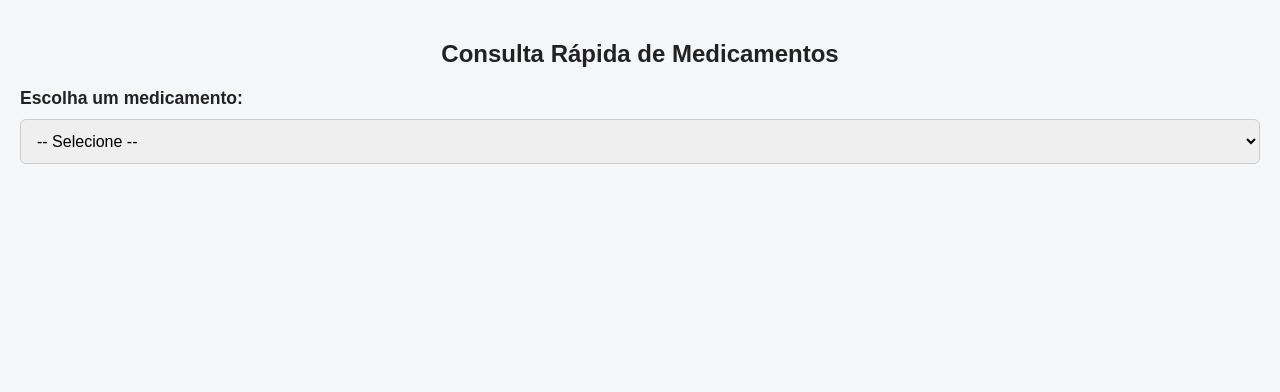
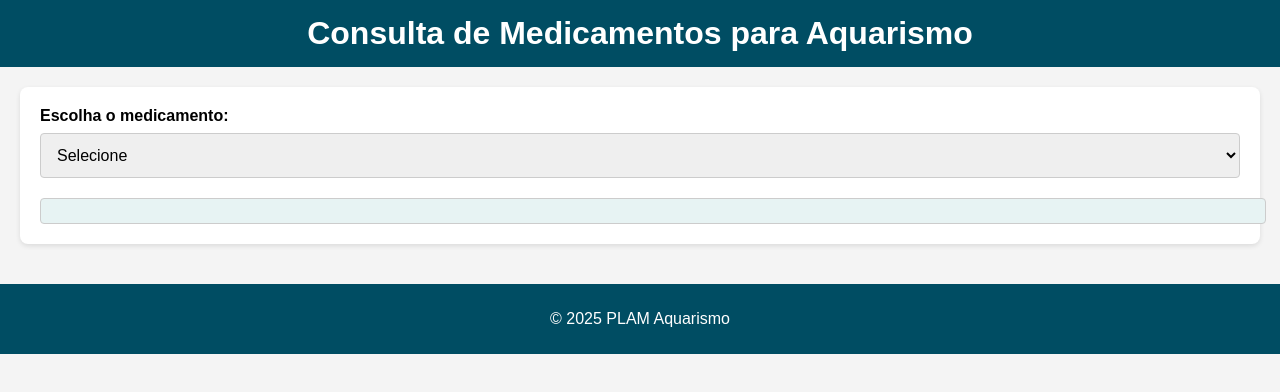
Before and after one commit to luizmourademoura/parasitas, a plain HTML site: page index.html in a window 1280 px wide. Drawn offline with Linux system fonts and the light colour scheme.

Commit message:
Update index.html

```diff
--- a/index.html
+++ b/index.html
@@ -1,206 +1,186 @@
 <!DOCTYPE html>
-<html lang="pt-BR">
+<html lang="pt-br">
 <head>
     <meta charset="UTF-8">
     <meta name="viewport" content="width=device-width, initial-scale=1.0">
-  <meta name="theme-color" content="#81d4fa">
-  <link rel="manifest" href="manifest.json">
-  <title>Consulta Medicamentos - PLAM</title>
+    <title>Consulta de Medicamentos para Aquarismo</title>
     <style>
         body {
-      font-family: sans-serif;
-      background: #f4f6f8;
-      padding: 20px;
+            font-family: Arial, sans-serif;
+            background-color: #f4f4f4;
             margin: 0;
-      color: #222;
+            padding: 0;
         }
 
-    h2 {
-      font-size: 1.5em;
+        header {
+            background-color: #004d63; /* Azul petróleo */
+            color: white;
             text-align: center;
+            padding: 15px 0;
+        }
+
+        h1 {
+            margin: 0;
+        }
+
+        .container {
+            max-width: 1200px;
+            margin: 20px auto;
+            padding: 20px;
+            background-color: white;
+            border-radius: 8px;
+            box-shadow: 0 2px 5px rgba(0, 0, 0, 0.1);
+        }
+
+        .box-medicamento {
+            margin-bottom: 20px;
+        }
+
+        select, .output {
+            width: 100%;
+            padding: 12px;
+            font-size: 16px;
+            margin-top: 8px;
+            border: 1px solid #ccc;
+            border-radius: 4px;
         }
 
         label {
             font-weight: bold;
-      display: block;
-      margin-top: 20px;
-      font-size: 1.1em;
         }
 
-    select {
-      width: 100%;
-      padding: 12px;
-      margin-top: 10px;
-      font-size: 1em;
-      border-radius: 6px;
-      border: 1px solid #ccc;
+        .output {
+            margin-top: 20px;
+            background-color: #e7f3f3;
         }
 
-    .info-box {
-      background: #e0f7fa;
-      border: 1px solid #81d4fa;
-      border-radius: 6px;
-      padding: 15px;
-      margin-top: 20px;
-      display: none;
+        footer {
+            text-align: center;
+            margin-top: 40px;
+            padding: 10px;
+            background-color: #004d63; /* Azul petróleo */
+            color: white;
         }
 
-    .info-box h3 {
-      margin-top: 0;
+        @media (max-width: 768px) {
+            body {
+                font-size: 14px;
             }
 
-    p {
-      margin: 8px 0;
+            select, .output {
+                padding: 10px;
+            }
+
+            .box-medicamento {
+                margin-bottom: 15px;
+            }
         }
     </style>
 </head>
 <body>
-  <h2>Consulta Rápida de Medicamentos</h2>
-  <label for="medicamento">Escolha um medicamento:</label>
-  <select id="medicamento" onchange="mostrarInfo()">
-    <option value="">-- Selecione --</option>
-    <option value="metronidazol">Metronidazol</option>
-    <option value="mebendazol">Mebendazol</option>
-    <option value="levamisol">Levamisol HCl</option>
-    <option value="praziquantel">Praziquantel</option>
-    <option value="niclosamida">Niclosamida</option>
-    <option value="albendazol">Albendazol</option>
-    <option value="piperazina">Piperazina</option>
-    <option value="formol">Formol (37%)</option>
-    <option value="cobre">Sulfato de Cobre</option>
-    <option value="triclorfon">Triclorfon (Dipterex)</option>
-    <option value="fembendazol">Fembendazol</option>
-    <option value="azulmetileno">Azul de Metileno</option>
-    <option value="verde">Verde de Malaquita</option>
-    <option value="permanganato">Permanganato de Potássio</option>
-    <option value="neomicina">Sulfato de Neomicina</option>
-    <option value="oxolinico">Ácido Oxolínico</option>
-    <option value="nalidixico">Ácido Nalidíxico</option>
-    <option value="nitrofurantoina">Nitrofurantoína</option>
-    <option value="furozolidona">Furozolidona</option>
-    <option value="azitromicina">Azitromicina</option>
-    <option value="quinina">Cloridrato de Quinina</option>
-    <option value="ascorbico">Ácido Ascórbico</option>
-    <option value="cloranfenicol">Cloranfenicol</option>
-    <option value="oxitetraciclina">Oxitetraciclina</option>
+
+<header>
+    <h1>Consulta de Medicamentos para Aquarismo</h1>
+</header>
+
+<div class="container">
+    <div class="box-medicamento">
+        <label for="medicamento">Escolha o medicamento:</label>
+        <select id="medicamento" onchange="exibirInformacoes()">
+            <option value="">Selecione</option>
+            <option value="Mebendazol">Mebendazol</option>
+            <option value="Niclosamida">Niclosamida</option>
+            <option value="Albendazol">Albendazol</option>
+            <option value="Piperazina">Piperazina</option>
+            <option value="Formol">Formol</option>
+            <option value="Sulfato de Cobre">Sulfato de Cobre</option>
+            <option value="Fembendazol">Fembendazol</option>
+            <option value="Azul de Metileno">Azul de Metileno</option>
+            <option value="Verde de Malaquita">Verde de Malaquita</option>
+            <option value="Permanganato de Potássio">Permanganato de Potássio</option>
+            <option value="Sulfato de Neomicina">Sulfato de Neomicina</option>
+            <option value="Ácido Oxolínico">Ácido Oxolínico</option>
+            <option value="Nitrofurantoína">Nitrofurantoína</option>
+            <option value="Azitromicina">Azitromicina</option>
+            <option value="Metronidazol">Metronidazol</option>
+            <option value="Praziquantel">Praziquantel</option>
+            <option value="Triclorfon">Triclorfon</option>
         </select>
+    </div>
 
-  <div id="info" class="info-box"></div>
+    <div class="output" id="informacoesMedicamento">
+        <!-- Informações do medicamento aparecerão aqui -->
+    </div>
+</div>
+
+<footer>
+    <p>&copy; 2025 PLAM Aquarismo</p>
+</footer>
 
 <script>
-    const dados = {
-      metronidazol: {
-        nome: "Metronidazol",
-        acao: "Protozoários internos (Hexamita, Spironucleus, Entamoeba)",
-        dosagem: "10–25 mg/L (banho por 8–12h) ou 200–400 mg/100g alimento",
-        uso: "Banho ou ração medicada",
-        duracao: "3 a 5 dias consecutivos",
-        repeticao: "Repetir após 7 dias se necessário",
-        obs: "Inativo em meio aeróbico; usar em tanque hospital",
-        sintomas: "Diarreia, secreção intestinal excessiva, perda de apetite",
-        afetaPlantas: "Sim, pode afetar plantas se usado em altas concentrações.",
-        afetaBacterias: "Sim, pode prejudicar bactérias benéficas no filtro.",
-      },
-      mebendazol: {
-        nome: "Mebendazol",
-        acao: "Nematódeos (Camallanus, Capillaria)",
-        dosagem: "1–2 mg/L (banho 6–8h) ou 100–200 mg/100g alimento",
-        uso: "Banho ou ração medicada",
-        duracao: "3 dias seguidos ou dose única em banhos",
-        repeticao: "Repetir após 10 dias",
-        obs: "Pouco solúvel; usar suspensão homogênea",
-        sintomas: "Vermes visíveis nas fezes, emagrecimento, letargia",
-        afetaPlantas: "Sim, pode prejudicar plantas aquáticas se usado em excesso.",
-        afetaBacterias: "Sim, pode afetar a filtragem biológica devido à toxicidade.",
-      },
-      levamisol: {
-        nome: "Levamisol HCl",
-        acao: "Nematódeos, Camallanus e similares",
-        dosagem: "2 mg/L por 24h ou 1–2 mg/kg peixe/dia",
-        uso: "Banho ou via oral (ração)",
-        duracao: "1 dia (banho) ou 3 dias (ração)",
-        repeticao: "Repetir após 7 a 10 dias",
-        obs: "Estimula sistema imune; seguro em pH neutro",
-        sintomas: "Crescimento retardado, dificuldade de natação, abdômen distendido",
-        afetaPlantas: "Não, não afeta diretamente as plantas.",
-        afetaBacterias: "Não afeta significativamente as bactérias benéficas.",
-      },
-      praziquantel: {
-        nome: "Praziquantel",
-        acao: "Cestódeos (tênias), Monogenéticos (externos)",
-        dosagem: "2 mg/L (banho prolongado) ou 50–100 mg/100g alimento",
-        uso: "Banho ou oral",
-        duracao: "1–3 dias (ração); 6–12h (banho)",
-        repeticao: "Repetir após 5–7 dias",
-        obs: "Insolúvel em água; pré-dissolver em álcool",
-        sintomas: "Presença de vermes visíveis ou contagem de ovos nas fezes",
-        afetaPlantas: "Sim, pode afetar plantas aquáticas se não for administrado corretamente.",
-        afetaBacterias: "Sim, pode afetar bactérias benéficas no filtro em altas doses.",
-      },
-      azulmetileno: {
-        nome: "Azul de Metileno",
-        acao: "Protozoários, fungos, bactérias",
-        dosagem: "10–15 mg/L (banho de 30min a 1h)",
-        uso: "Banho de imersão",
-        duracao: "Banho único ou até 3 dias consecutivos",
-        repeticao: "Pode repetir após 7 dias se necessário",
-        obs: "Pode manchar aquário, usar em tanque hospital",
-        sintomas: "Fungos visíveis, manchas na pele, natação descoordenada",
-        afetaPlantas: "Sim, pode manchar e danificar plantas se usado em excesso.",
-        afetaBacterias: "Sim, pode afetar negativamente as bactérias benéficas.",
-      },
-      verde: {
-        nome: "Verde de Malaquita",
-        acao: "Protozoários, fungos, ectoparasitas",
-        dosagem: "0,5–1 mg/L por 24–48h",
-        uso: "Banho prolongado",
-        duracao: "1–2 dias consecutivos",
-        repeticao: "Repetir após 7 dias, se necessário",
-        obs: "Tóxico em altas doses; usar com precaução",
-        sintomas: "Fungos visíveis, manchas na pele, natação irregular",
-        afetaPlantas: "Sim, pode prejudicar plantas aquáticas em doses elevadas.",
-        afetaBacterias: "Sim, pode afetar a filtragem biológica.",
-      },
-      permanganato: {
-        nome: "Permanganato de Potássio",
-        acao: "Oxidante, tratamento de parasitas e doenças bacterianas",
-        dosagem: "1–2 mg/L (banho de 15 a 30min)",
-        uso: "Banho curto",
-        duracao: "Banho único",
-        repeticao: "Não recomendado repetir sem teste",
-        obs: "Necessário monitorar para evitar toxicidade",
-        sintomas: "Lesões cutâneas, dificuldades respiratórias",
-        afetaPlantas: "Sim, pode prejudicar plantas aquáticas.",
-        afetaBacterias: "Sim, pode afetar bactérias benéficas.",
+    function exibirInformacoes() {
+        var medicamento = document.getElementById("medicamento").value;
+        var informacoes = "";
+
+        switch (medicamento) {
+            case "Mebendazol":
+                informacoes = "<h2>Mebendazol</h2><p>Usado para tratar vermes intestinais em peixes.</p><p><strong>Dosagem:</strong> 1 mg/L</p><p><strong>Duracao da dosagem:</strong> 7 dias</p><p><strong>Repeticao:</strong> a cada 3 dias</p><p><strong>Sintomas:</strong> Perda de apetite, letargia, movimentos anormais.</p>";
+                break;
+            case "Niclosamida":
+                informacoes = "<h2>Niclosamida</h2><p>Antiparasitário eficaz contra vermes intestinais.</p><p><strong>Dosagem:</strong> 0,5 mg/L</p><p><strong>Duracao da dosagem:</strong> 5 dias</p><p><strong>Repeticao:</strong> após 7 dias se necessário</p><p><strong>Sintomas:</strong> Perda de peso, comportamento inativo, nadadeiras retraídas.</p>";
+                break;
+            case "Albendazol":
+                informacoes = "<h2>Albendazol</h2><p>Tratamento para vermes intestinais.</p><p><strong>Dosagem:</strong> 0,5 mg/L</p><p><strong>Duracao da dosagem:</strong> 5 dias</p><p><strong>Repeticao:</strong> após 7 dias</p><p><strong>Sintomas:</strong> Letargia, falta de apetite, nadadeiras fechadas.</p>";
+                break;
+            case "Piperazina":
+                informacoes = "<h2>Piperazina</h2><p>Utilizada para combater parasitas intestinais.</p><p><strong>Dosagem:</strong> 1 mg/L</p><p><strong>Duracao da dosagem:</strong> 4 dias</p><p><strong>Repeticao:</strong> a cada 7 dias</p><p><strong>Sintomas:</strong> Perda de apetite, comportamento letárgico.</p>";
+                break;
+            case "Formol":
+                informacoes = "<h2>Formol</h2><p>Usado como desinfetante e para controle de parasitas externos.</p><p><strong>Dosagem:</strong> 0,25 mL/L</p><p><strong>Duracao da dosagem:</strong> 2 horas</p><p><strong>Repeticao:</strong> não recomendado repetidamente</p><p><strong>Sintomas:</strong> Alterações comportamentais, respiração ofegante.</p>";
+                break;
+            case "Sulfato de Cobre":
+                informacoes = "<h2>Sulfato de Cobre</h2><p>Usado para tratar infecções fúngicas e parasitárias.</p><p><strong>Dosagem:</strong> 0,15 mg/L</p><p><strong>Duracao da dosagem:</strong> 3 dias</p><p><strong>Repeticao:</strong> após 7 dias se necessário</p><p><strong>Sintomas:</strong> Comportamento incomum, perda de cor.</p>";
+                break;
+            case "Fembendazol":
+                informacoes = "<h2>Fembendazol</h2><p>Antiparasitário eficaz contra vermes intestinais.</p><p><strong>Dosagem:</strong> 1 mg/L</p><p><strong>Duracao da dosagem:</strong> 5 dias</p><p><strong>Repeticao:</strong> a cada 7 dias</p><p><strong>Sintomas:</strong> Falta de apetite, movimentos fracos.</p>";
+                break;
+            case "Azul de Metileno":
+                informacoes = "<h2>Azul de Metileno</h2><p>Usado no tratamento de infecções fúngicas e parasitárias.</p><p><strong>Dosagem:</strong> 0,1 mg/L</p><p><strong>Duracao da dosagem:</strong> 3 dias</p><p><strong>Repeticao:</strong> após 7 dias</p><p><strong>Sintomas:</strong> Comportamento letárgico, nadadeiras retraídas.</p>";
+                break;
+            case "Verde de Malaquita":
+                informacoes = "<h2>Verde de Malaquita</h2><p>Utilizado para controlar fungos e parasitas externos.</p><p><strong>Dosagem:</strong> 0,1 mg/L</p><p><strong>Duracao da dosagem:</strong> 3 dias</p><p><strong>Repeticao:</strong> após 7 dias se necessário</p><p><strong>Sintomas:</strong> Movimentos anormais, falta de apetite.</p>";
+                break;
+            case "Permanganato de Potássio":
+                informacoes = "<h2>Permanganato de Potássio</h2><p>Usado para tratar infecções parasitárias e bacterianas.</p><p><strong>Dosagem:</strong> 0,5 mg/L</p><p><strong>Duracao da dosagem:</strong> 1 hora</p><p><strong>Repeticao:</strong> após 7 dias</p><p><strong>Sintomas:</strong> Comportamento agitado, nadadeiras retraídas.</p>";
+                break;
+            case "Sulfato de Neomicina":
+                informacoes = "<h2>Sulfato de Neomicina</h2><p>Antibiótico utilizado para infecções bacterianas.</p><p><strong>Dosagem:</strong> 1 mg/L</p><p><strong>Duracao da dosagem:</strong> 5 dias</p><p><strong>Repeticao:</strong> após 7 dias se necessário</p><p><strong>Sintomas:</strong> Lesões na pele, nadadeiras danificadas.</p>";
+                break;
+            case "Ácido Oxolínico":
+                informacoes = "<h2>Ácido Oxolínico</h2><p>Tratamento para infecções bacterianas e virais.</p><p><strong>Dosagem:</strong> 0,1 mg/L</p><p><strong>Duracao da dosagem:</strong> 3 dias</p><p><strong>Repeticao:</strong> após 7 dias</p><p><strong>Sintomas:</strong> Perda de apetite, falta de energia.</p>";
+                break;
+            case "Nitrofurantoína":
+                informacoes = "<h2>Nitrofurantoína</h2><p>Antibiótico utilizado no tratamento de infecções bacterianas.</p><p><strong>Dosagem:</strong> 0,5 mg/L</p><p><strong>Duracao da dosagem:</strong> 5 dias</p><p><strong>Repeticao:</strong> após 7 dias</p><p><strong>Sintomas:</strong> Letargia, perda de apetite.</p>";
+                break;
+            case "Azitromicina":
+                informacoes = "<h2>Azitromicina</h2><p>Antibiótico utilizado para infecções bacterianas.</p><p><strong>Dosagem:</strong> 1 mg/L</p><p><strong>Duracao da dosagem:</strong> 3 dias</p><p><strong>Repeticao:</strong> após 7 dias se necessário</p><p><strong>Sintomas:</strong> Movimentos anormais, perda de apetite.</p>";
+                break;
+            case "Metronidazol":
+                informacoes = "<h2>Metronidazol</h2><p>Usado para tratar infecções parasitárias.</p><p><strong>Dosagem:</strong> 1 mg/L</p><p><strong>Duracao da dosagem:</strong> 7 dias</p><p><strong>Repeticao:</strong> a cada 7 dias</p><p><strong>Sintomas:</strong> Perda de apetite, letargia.</p>";
+                break;
+            case "Praziquantel":
+                informacoes = "<h2>Praziquantel</h2><p>Tratamento contra parasitas internos.</p><p><strong>Dosagem:</strong> 0,5 mg/L</p><p><strong>Duracao da dosagem:</strong> 5 dias</p><p><strong>Repeticao:</strong> a cada 7 dias</p><p><strong>Sintomas:</strong> Perda de peso, letargia.</p>";
+                break;
+            case "Triclorfon":
+                informacoes = "<h2>Triclorfon</h2><p>Utilizado no controle de parasitas externos.</p><p><strong>Dosagem:</strong> 1 mg/L</p><p><strong>Duracao da dosagem:</strong> 1 hora</p><p><strong>Repeticao:</strong> após 7 dias</p><p><strong>Sintomas:</strong> Movimentos anormais, respiração ofegante.</p>";
+                break;
+            default:
+                informacoes = "<h2>Selecione um medicamento</h2><p>Escolha um medicamento para ver as informações correspondentes.</p>";
         }
-    };
 
-    function mostrarInfo() {
-      const medicamentoSelecionado = document.getElementById("medicamento").value;
-      const infoBox = document.getElementById("info");
-
-      if (medicamentoSelecionado && dados[medicamentoSelecionado]) {
-        const dadosMedicamento = dados[medicamentoSelecionado];
-
-        let htmlContent = `
-          <h3>${dadosMedicamento.nome}</h3>
-          <p><strong>Ação:</strong> ${dadosMedicamento.acao}</p>
-          <p><strong>Dosagem:</strong> ${dadosMedicamento.dosagem}</p>
-          <p><strong>Modo de Uso:</strong> ${dadosMedicamento.uso}</p>
-          <p><strong>Duração:</strong> ${dadosMedicamento.duracao}</p>
-          <p><strong>Repetição:</strong> ${dadosMedicamento.repeticao}</p>
-          <p><strong>Observações:</strong> ${dadosMedicamento.obs}</p>
-          <p><strong>Sintomas de Infecção:</strong> ${dadosMedicamento.sintomas}</p>
-          <p><strong>Afecta Plantas:</strong> ${dadosMedicamento.afetaPlantas}</p>
-          <p><strong>Afecta Bactérias Benéficas no Filtro:</strong> ${dadosMedicamento.afetaBacterias}</p>
-        `;
-
-        infoBox.innerHTML = htmlContent;
-        infoBox.style.display = 'block';
-      } else {
-        infoBox.style.display = 'none';
-      }
+        document.getElementById("informacoesMedicamento").innerHTML = informacoes;
     }
 </script>
+
 </body>
 </html>
```
Lines whose indentation alone changed are shown as unchanged.
